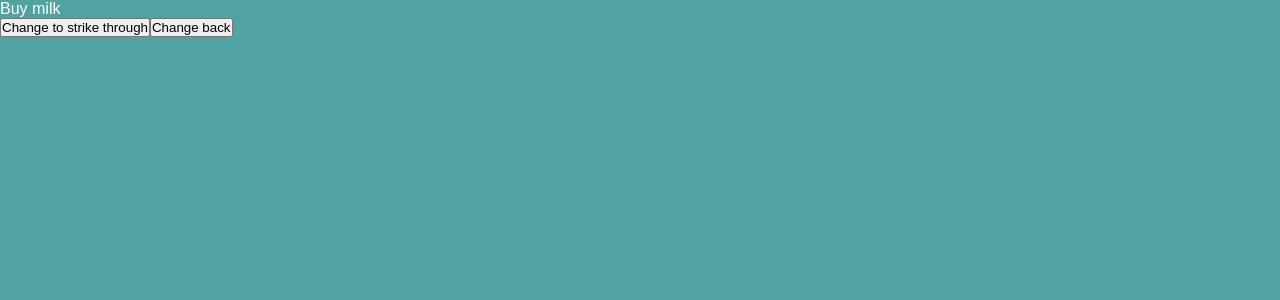
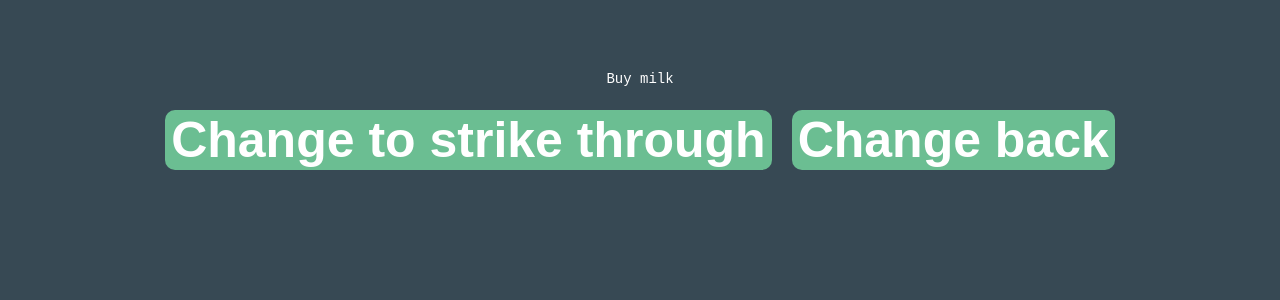
Before and after one commit to ELIJDAYO/react-basics, a React (Create React App) app: page / in a window 1280 px wide. Shown: the top 300 px of the page. Built offline with nearby package versions, Linux system fonts and the light colour scheme.

Commit message:
state without hook

```diff
--- a/public/styles.css
+++ b/public/styles.css
@@ -1,57 +1,23 @@
-* {
-  box-sizing: border-box;
-  margin: 0;
-  padding: 0;
-  font-weight: 300;
-}
-
 body {
-  font-family: 'Source Sans Pro', sans-serif;
-  color: white;
-  font-weight: 300;
-  background: #50a3a2;
-  width: 100%;
-  height: 100%;
-}
-
-.container {
-  margin: 10% auto;
-  padding: 80px 0;
+  font: normal 14px/100% 'Andale Mono', AndaleMono, monospace;
+  color: #fff;
+  padding: 50px;
+  background-color: #374954;
   text-align: center;
 }
 
-.container h1 {
-  font-size: 40px;
-  font-weight: 200;
+h1 {
+  font-size: 100px;
 }
 
-form {
-  padding: 20px 0;
-  position: relative;
+button {
+  background-color: #6bbe92;
+  border: 0;
+  border-radius: 10px;
+  box-shadow: 5px;
+  margin: 10px;
+  text-align: center;
+  color: #fff;
+  font-weight: bold;
+  font-size: 50px;
 }
-form input {
-  border: 1px solid rgba(252, 252, 252, 0.4);
-  background-color: rgba(252, 252, 252, 0.2);
-  width: 250px;
-  border-radius: 3px;
-  font-family: 'Source Sans Pro', sans-serif;
-  padding: 10px 15px;
-  margin: 0 auto 10px auto;
-  display: block;
-  text-align: center;
-  font-size: 18px;
-  color: white;
-  font-weight: 300;
-}
-
-form button {
-  appearance: none;
-  outline: 0;
-  background-color: white;
-  border: 0;
-  padding: 10px 15px;
-  color: #50a3a2;
-  border-radius: 3px;
-  width: 250px;
-  font-size: 18px;
-}
--- a/src/components/App.jsx
+++ b/src/components/App.jsx
@@ -3,15 +3,16 @@ import React from 'react';
 var isDone = false;
 
 function strike() {
-  isDone = true;
+  document.getElementById('root').style.textDecoration = 'line-through';
 }
 
 function unStrike() {
-  isDone = false;
+  document.getElementById('root').style.textDecoration = null;
 }
 
 function App() {
   return (
+    // not changeable, needs to be rerendered somewhere
     <div>
       <p style={isDone ? { textDecoration: 'line-through' } : null}>Buy milk</p>
       <button onClick={strike}>Change to strike through</button>
```
Also changed, not shown: progress.png.
